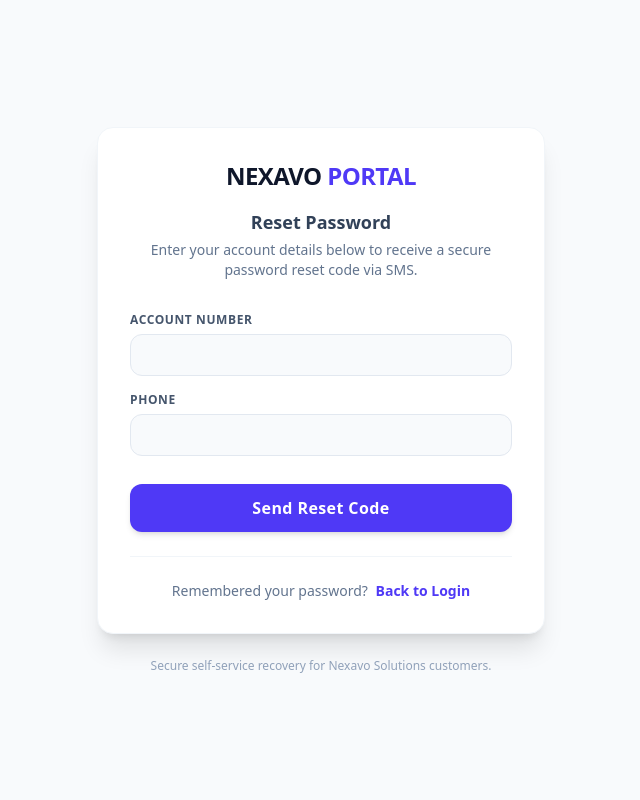
After one commit to kimathi-code/nexavo-billing, a Django app: page /portal/password-reset/ in a window 1280 px wide. The commit adds this page. Shown: the whole page, without its empty margins (319-959 px from the left). Run offline with Django 5.2, Linux system fonts and the light colour scheme.

Commit message:
Add customer portal password reset

```diff
--- a/portal/forms.py
+++ b/portal/forms.py
@@ -23,3 +23,26 @@ class PortalActivationConfirmForm(forms.Form):
     password = forms.CharField(
         widget=forms.PasswordInput
     )
+
+# password reset forms
+class PortalPasswordResetRequestForm(forms.Form):
+
+    account_number = forms.CharField(
+        max_length=20
+    )
+
+    phone = forms.CharField(
+        max_length=20
+    )
+
+
+class PortalPasswordResetConfirmForm(forms.Form):
+
+    otp_code = forms.CharField(
+        max_length=6
+    )
+
+
+    new_password = forms.CharField(
+        widget=forms.PasswordInput
+    )
--- a/portal/templates/portal/portal_login.html
+++ b/portal/templates/portal/portal_login.html
@@ -62,7 +62,7 @@
                         Password
                     </label>
                     <!-- Optional: Link to a password reset view if you set one up later -->
-                    <a href="#" class="text-xs font-semibold text-indigo-600 hover:text-indigo-700 transition-all">
+                    <a href="{% url 'portal_password_reset' %}" class="text-xs font-semibold text-indigo-600 hover:text-indigo-700 transition-all">
                         Forgot Password?
                     </a>
                 </div>
--- /dev/null
+++ b/portal/templates/portal/portal_password_reset.html
@@ -0,0 +1,133 @@
+<!DOCTYPE html>
+<html lang="en">
+<head>
+    <meta charset="UTF-8">
+    <meta name="viewport" content="width=device-width, initial-scale=1.0">
+    <title>Reset Nexavo Portal Password</title>
+    <!-- Tailwind CSS for styling continuity -->
+    <script src="https://cdn.jsdelivr.net/npm/@tailwindcss/browser@4"></script>
+    <style>
+        .transition-all { transition: all 0.2s ease-in-out; }
+    </style>
+</head>
+<body class="bg-slate-50 text-slate-800 font-sans min-h-screen flex flex-col justify-center items-center p-4">
+
+    <!-- Card Wrapper -->
+    <div class="w-full max-w-md bg-white rounded-2xl shadow-xl border border-slate-100 p-8 transition-all">
+
+        <!-- Brand / Segment Header -->
+        <div class="text-center mb-8">
+            <h1 class="text-2xl font-extrabold tracking-tight text-slate-900 mb-1">
+                NEXAVO <span class="text-indigo-600">PORTAL</span>
+            </h1>
+
+            <!-- Dynamic Messaging per Reset Stage -->
+            {% if stage == "request" %}
+                <h2 class="text-lg font-bold text-slate-700 mt-4 mb-1">Reset Password</h2>
+                <p class="text-sm text-slate-500">
+                    Enter your account details below to receive a secure password reset code via SMS.
+                </p>
+            {% elif stage == "confirm" %}
+                <h2 class="text-lg font-bold text-slate-700 mt-4 mb-1">Create New Password</h2>
+                <p class="text-sm text-slate-500">
+                    Enter the verification code sent to your mobile device along with your new password.
+                </p>
+            {% endif %}
+        </div>
+
+        <!-- Django Alert / Notification Block -->
+        {% if messages %}
+            <div class="mb-6 space-y-2">
+                {% for message in messages %}
+                    <div class="p-4 rounded-xl text-sm font-medium {% if message.tags == 'error' %}bg-red-50 text-red-700 border border-red-100{% elif message.tags == 'success' %}bg-emerald-50 text-emerald-700 border border-emerald-100{% else %}bg-indigo-50 text-indigo-700 border border-indigo-100{% endif %}">
+                        {{ message }}
+                    </div>
+                {% endfor %}
+            </div>
+        {% endif %}
+
+        <!-- Interactive Form -->
+        <form method="POST" class="space-y-5">
+            {% csrf_token %}
+
+            <!-- Custom Form Rendering Loop -->
+            <div class="django-form-fields space-y-4">
+                {% if form.non_field_errors %}
+                    <div class="text-sm text-red-600 bg-red-50 p-3 rounded-lg">
+                        {{ form.non_field_errors }}
+                    </div>
+                {% endif %}
+
+                {% for field in form %}
+                    <div class="flex flex-col space-y-1.5">
+                        <label for="{{ field.id_for_label }}" class="text-xs font-bold uppercase tracking-wider text-slate-600">
+                            {{ field.label }}
+                        </label>
+                        <div class="relative">
+                            {{ field }}
+                        </div>
+                        {% if field.help_text %}
+                            <p class="text-xs text-slate-400 mt-1">{{ field.help_text }}</p>
+                        {% endif %}
+                        {% for error in field.errors %}
+                            <p class="text-xs text-red-600 mt-1 font-medium">⚠️ {{ error }}</p>
+                        {% endfor %}
+                    </div>
+                {% endfor %}
+            </div>
+
+            <!-- Dynamic CTA Submit Buttons -->
+            <div class="pt-2">
+                {% if stage == "request" %}
+                    <button type="submit" class="w-full bg-indigo-600 hover:bg-indigo-700 text-white font-semibold py-3 px-4 rounded-xl shadow-md hover:shadow-lg transition-all duration-200 cursor-pointer text-center tracking-wide">
+                        Send Reset Code
+                    </button>
+                {% elif stage == "confirm" %}
+                    <button type="submit" class="w-full bg-emerald-600 hover:bg-emerald-700 text-white font-semibold py-3 px-4 rounded-xl shadow-md hover:shadow-lg transition-all duration-200 cursor-pointer text-center tracking-wide">
+                        Change Password
+                    </button>
+                {% endif %}
+            </div>
+        </form>
+
+        <!-- Contextual Reset Link for Confirm Stage -->
+        {% if stage == "confirm" %}
+            <div class="mt-5 text-center text-xs text-slate-500 bg-slate-50 p-3 rounded-xl border border-slate-100">
+                Didn't receive the code?
+                <a href="{% url 'portal_password_reset_restart' %}" class="font-semibold text-indigo-600 hover:text-indigo-700 block mt-1">
+                    Restart password reset
+                </a>
+            </div>
+        {% endif %}
+
+        <!-- Navigation Footnotes -->
+        <div class="mt-6 pt-6 border-t border-slate-100 text-center text-sm">
+            <span class="text-slate-500">Remembered your password?</span>
+            <a href="{% url 'portal_login' %}" class="font-semibold text-indigo-600 hover:text-indigo-700 transition-all ml-1">
+                Back to Login
+            </a>
+        </div>
+
+    </div>
+
+    <!-- Footer Identity -->
+    <p class="text-xs text-slate-400 mt-6 text-center">
+        Secure self-service recovery for Nexavo Solutions customers.
+    </p>
+
+    <!-- Tailwind Client Side Widget Customizer Hook -->
+    <script>
+        document.querySelectorAll('.django-form-fields input, .django-form-fields select').forEach(input => {
+            input.className = "w-full px-4 py-2.5 bg-slate-50 border border-slate-200 rounded-xl text-slate-800 placeholder-slate-400 focus:outline-none focus:ring-2 focus:ring-indigo-500/20 focus:border-indigo-500 transition-all text-sm";
+
+            if(input.type === "password") {
+                input.placeholder = "••••••••";
+            } else if(input.name === "otp_code" || input.name === "reset_code" || input.name === "verification_code") {
+                input.placeholder = "••••••";
+                input.classList.add("text-center", "tracking-widest", "text-lg", "font-bold");
+            }
+        });
+    </script>
+
+</body>
+</html>
--- a/portal/urls.py
+++ b/portal/urls.py
@@ -25,5 +25,16 @@ urlpatterns = [
         "activate/resend-code/",
         views.portal_activation_resend_code,
         name="portal_activation_resend_code"
-    )
+    ),
+    path(
+        "password-reset/",
+        views.portal_password_reset,
+        name="portal_password_reset"
+    ),
+    path(
+        "password-reset/restart/",
+        views.portal_password_reset_restart,
+        name="portal_password_reset_restart"
+    ),
+
 ]
--- a/portal/views.py
+++ b/portal/views.py
@@ -15,12 +15,16 @@ from clients.models import Client
 
 from .forms import (
     PortalActivationRequestForm,
-    PortalActivationConfirmForm
+    PortalActivationConfirmForm,
+    PortalPasswordResetRequestForm,
+    PortalPasswordResetConfirmForm
 )
 
 from .portal_otp_service import (
     send_portal_activation_otp,
-    verify_portal_activation_otp
+    verify_portal_activation_otp,
+    send_portal_otp,
+    verify_portal_otp
 )
 
 from .portal_activation_service import (
@@ -265,3 +269,186 @@ def portal_dashboard(request):
         request,
         "portal/portal_dashboard.html"
     )
+
+# Portal password reset view
+def portal_password_reset(request):
+
+    client_id = request.session.get(
+        "password_reset_client_id"
+    )
+
+
+    # Stage 2: OTP confirmation + password change
+
+    if client_id:
+
+        form = PortalPasswordResetConfirmForm(
+            request.POST or None
+        )
+
+
+        if request.method == "POST" and form.is_valid():
+
+            try:
+
+                client = Client.objects.get(
+                    id=client_id
+                )
+
+
+                verify_portal_otp(
+                    client=client,
+                    code=form.cleaned_data["otp_code"],
+                    purpose="password_reset"
+                )
+
+
+                portal_account = client.portal_account
+
+
+                user = portal_account.user
+
+
+                user.set_password(
+                    form.cleaned_data["new_password"]
+                )
+
+
+                user.save()
+
+
+                request.session.pop(
+                    "password_reset_client_id",
+                    None
+                )
+
+
+                messages.success(
+                    request,
+                    "Password changed successfully. Please login."
+                )
+
+
+                return redirect(
+                    "portal_login"
+                )
+
+
+            except ValidationError as error:
+
+                error_msg = (
+                    error.messages[0]
+                    if hasattr(error, "messages")
+                    else str(error)
+                )
+
+
+                messages.error(
+                    request,
+                    error_msg
+                )
+
+
+            except Client.DoesNotExist:
+
+                request.session.pop(
+                    "password_reset_client_id",
+                    None
+                )
+
+
+                messages.error(
+                    request,
+                    "Session expired. Please restart password reset."
+                )
+
+
+                return redirect(
+                    "portal_password_reset"
+                )
+
+
+        return render(
+            request,
+            "portal/portal_password_reset.html",
+            {
+                "form": form,
+                "stage": "confirm"
+            }
+        )
+
+
+
+    # Stage 1: verify customer
+
+    form = PortalPasswordResetRequestForm(
+        request.POST or None
+    )
+
+
+    if request.method == "POST" and form.is_valid():
+
+        try:
+
+            client = Client.objects.get(
+                account_number=form.cleaned_data["account_number"],
+                phone=form.cleaned_data["phone"]
+            )
+
+
+            send_portal_otp(
+                client=client,
+                purpose="password_reset"
+            )
+
+
+            request.session[
+                "password_reset_client_id"
+            ] = client.id
+
+
+            messages.success(
+                request,
+                "Password reset code sent."
+            )
+
+
+            return redirect(
+                "portal_password_reset"
+            )
+
+
+        except Client.DoesNotExist:
+
+            messages.error(
+                request,
+                "Customer account not found."
+            )
+
+
+    return render(
+        request,
+        "portal/portal_password_reset.html",
+        {
+            "form": form,
+            "stage": "request"
+        }
+    )
+
+def portal_password_reset_restart(request):
+
+    request.session.pop(
+        "password_reset_client_id",
+        None
+    )
+
+
+    messages.info(
+        request,
+        "Password reset restarted. Please verify your account again."
+    )
+
+
+    return redirect(
+        "portal_password_reset"
+    )
```
Also changed, not shown: portal/models.py (+25 -1 lines), portal/portal_otp_service.py (+61 -20 lines), services/sms_service.py (+12 -16 lines), portal/migrations/0003_portalactivationotp_purpose.py (added), 1 other file.
